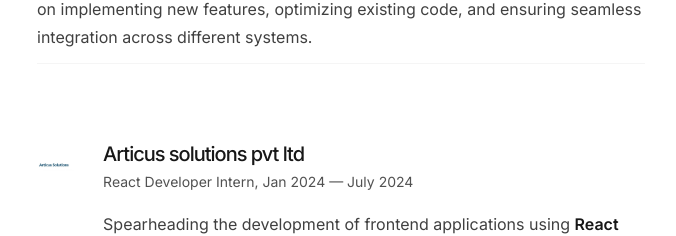
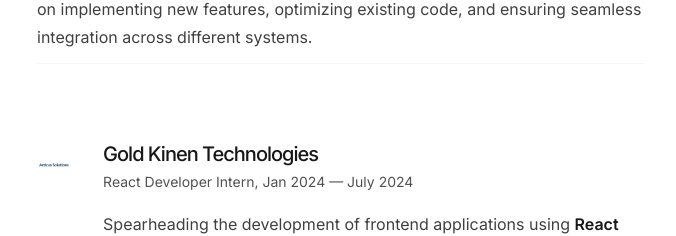
Before and after one commit to najmulmyself/najfolio, a Next.js app: page /about in a window 1280 px wide. Shown: the part 1078-1314 px from the top of the page, without its empty margins (307-983 px from the left). Built offline with nearby package versions, Linux system fonts and the light colour scheme.

Commit message:
added work exp

```diff
--- a/src/data/index.tsx
+++ b/src/data/index.tsx
@@ -211,8 +211,8 @@
     },
     {
       id: 3,
-      company: "Articus solutions pvt ltd",
-      href: "https://articussol.com/",
+      company: "Gold Kinen Technologies",
+      href: "https://goldkinen.com/",
       title: "React Developer Intern",
       logoUrl: "/articus.jpeg",
       start: "Jan 2024",
@@ -387,7 +387,7 @@
   hackathons: [
     {
       id: 1,
-      title: "AI Expo 2029",
+      title: "AI Expo 2025",
       dates: "10th April 2024",
       location: "Hyderabad, India",
       description:
```
